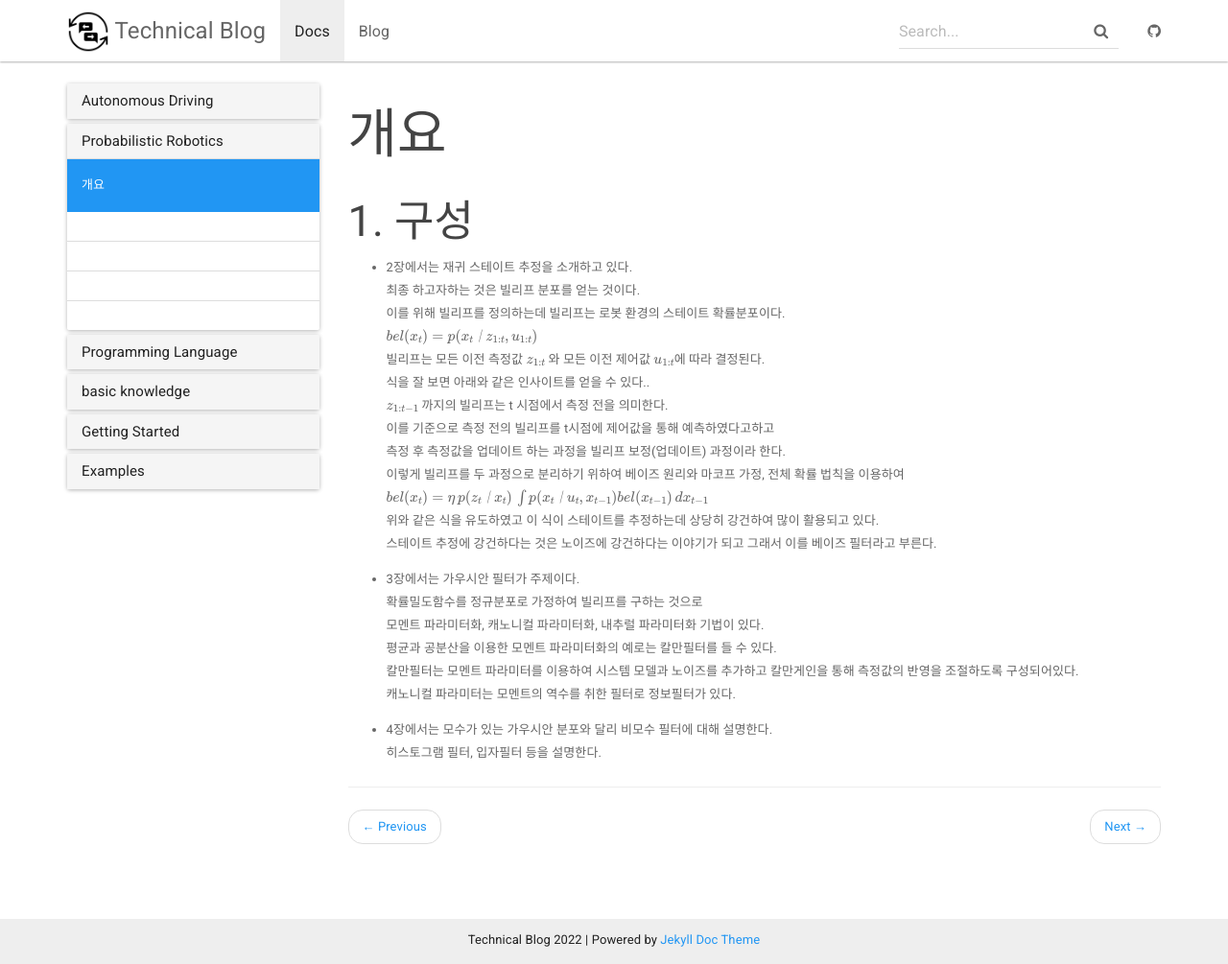
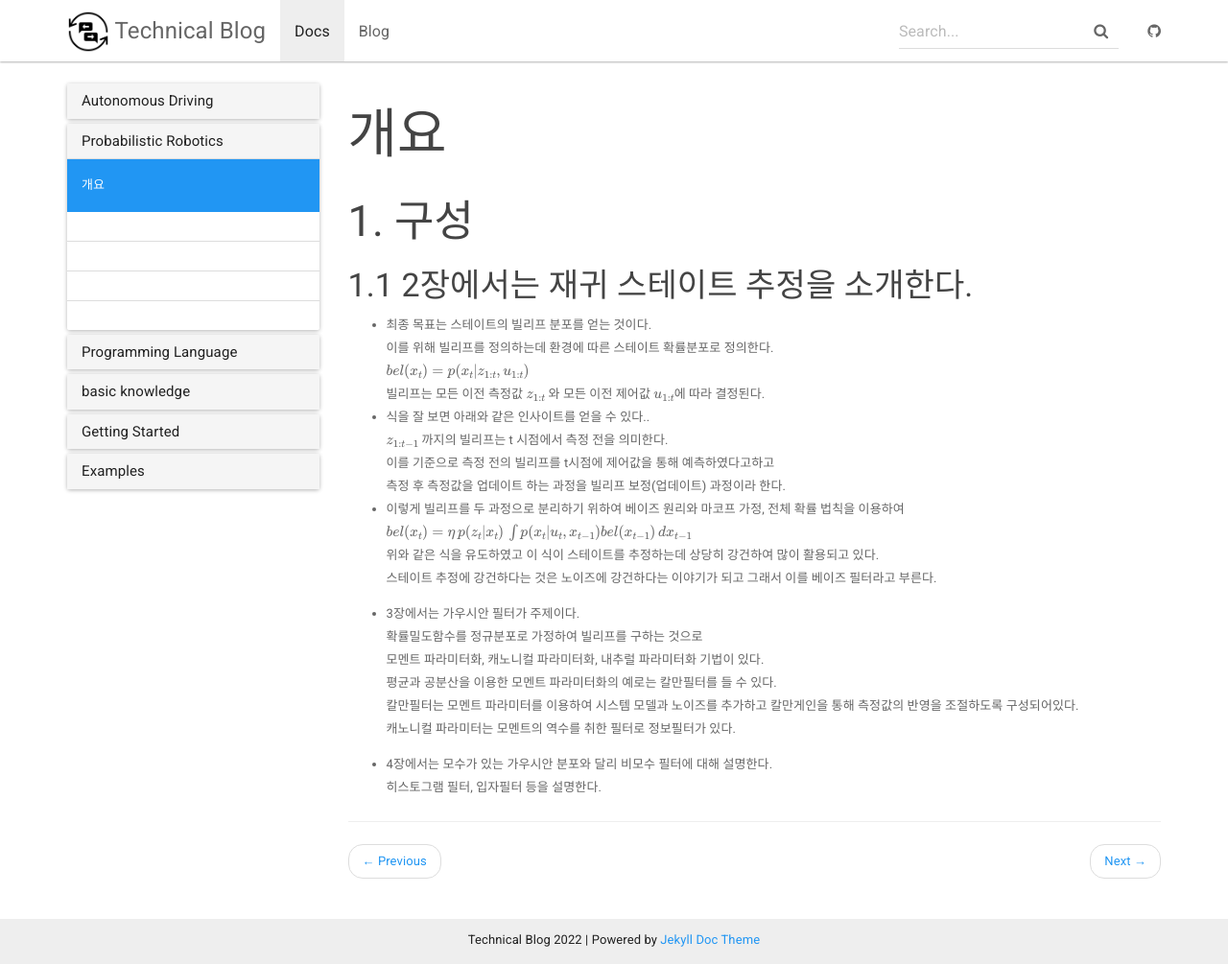
Before and after one commit to contravia-cloud/TechnicalBlog2, a Jekyll site: the page built from _docs/ProbabilisticRobotics/intro.md, in a window 1280 px wide and 1005 px high. Shown: the whole window at 96% size. Built offline with Jekyll 4.4.1, drawn with Linux system fonts in a browser that asks for light colours; formulas are drawn with MathJax 3.

Commit message:
Update intro.md

```diff
--- a/_docs/ProbabilisticRobotics/intro.md
+++ b/_docs/ProbabilisticRobotics/intro.md
@@ -6,17 +6,18 @@ permalink: /docs/PR1/
 
 ## 1. 구성
 
-- 2장에서는 재귀 스테이트 추정을 소개하고 있다.
-  최종 하고자하는 것은 빌리프 분포를 얻는 것이다.
-  이를 위해 빌리프를 정의하는데 빌리프는 로봇 환경의 스테이트 확률분포이다.
-  $bel(x_{t}) = p(x_{t}｜z_{1:t},u_{1:t})$
+### 1.1 2장에서는 재귀 스테이트 추정을 소개한다.
+
+- 최종 목표는 스테이트의 빌리프 분포를 얻는 것이다.
+  이를 위해 빌리프를 정의하는데 환경에 따른 스테이트 확률분포로 정의한다.
+  $bel(x_{t}) = p(x_{t}\vert z_{1:t},u_{1:t})$
   빌리프는 모든 이전 측정값 $z_{1:t}$ 와 모든 이전 제어값 $u_{1:t}$에 따라 결정된다.
-  식을 잘 보면 아래와 같은 인사이트를 얻을 수 있다..
+- 식을 잘 보면 아래와 같은 인사이트를 얻을 수 있다..
   $z_{1:t-1}$ 까지의 빌리프는 t 시점에서 측정 전을 의미한다.
   이를 기준으로 측정 전의 빌리프를 t시점에 제어값을 통해 예측하였다고하고
   측정 후 측정값을 업데이트 하는 과정을 빌리프 보정(업데이트) 과정이라 한다.
-  이렇게 빌리프를 두 과정으로 분리하기 위하여 베이즈 원리와 마코프 가정, 전체 확률 법칙을 이용하여
-  $bel(x_{t}) = \eta\, p(z_{t}｜x_{t}) \,\int p(x_{t}｜u_{t},x_{t-1}) bel(x_{t-1})\,dx_{t-1}$
+- 이렇게 빌리프를 두 과정으로 분리하기 위하여 베이즈 원리와 마코프 가정, 전체 확률 법칙을 이용하여
+  $bel(x_{t}) = \eta\, p(z_{t}\vert x_{t}) \,\int p(x_{t}\vert u_{t},x_{t-1}) bel(x_{t-1})\,dx_{t-1}$
   위와 같은 식을 유도하였고 이 식이 스테이트를 추정하는데 상당히 강건하여 많이 활용되고 있다.
   스테이트 추정에 강건하다는 것은 노이즈에 강건하다는 이야기가 되고 그래서 이를 베이즈 필터라고 부른다.
 
```
